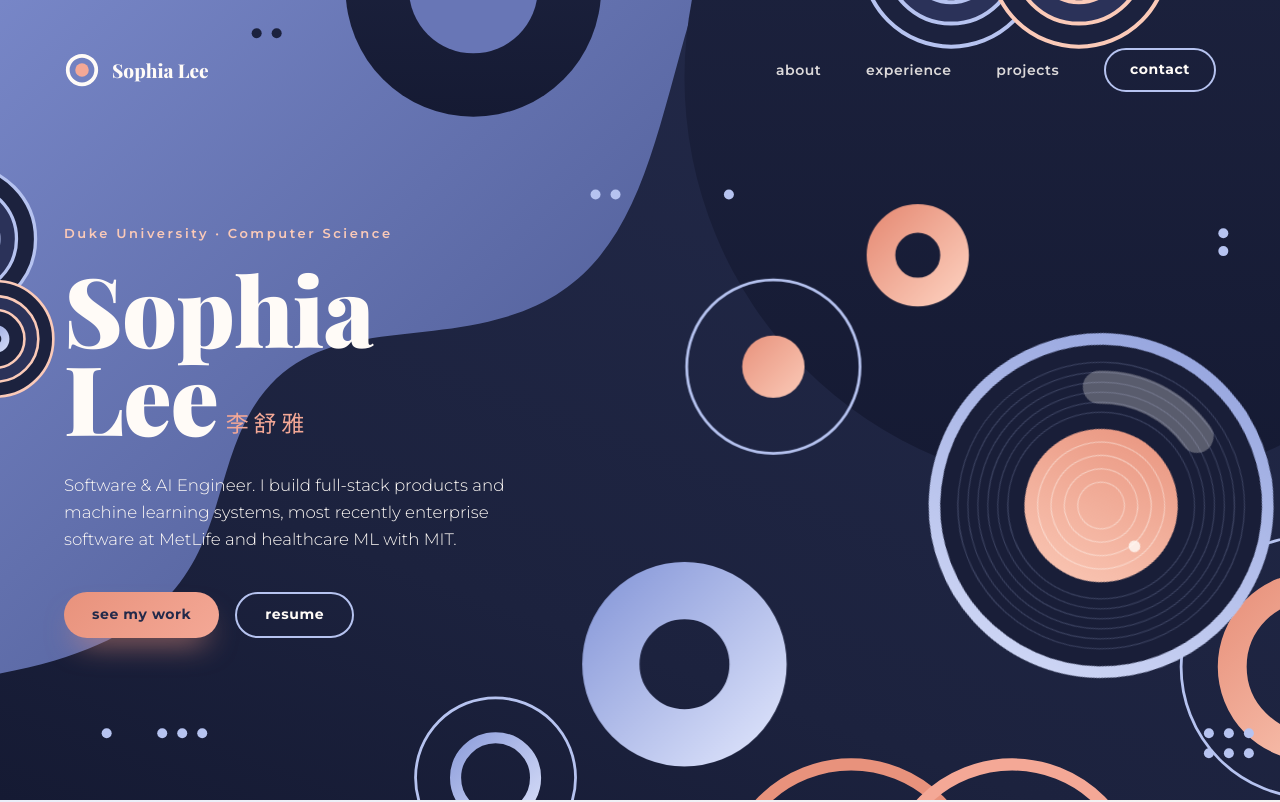
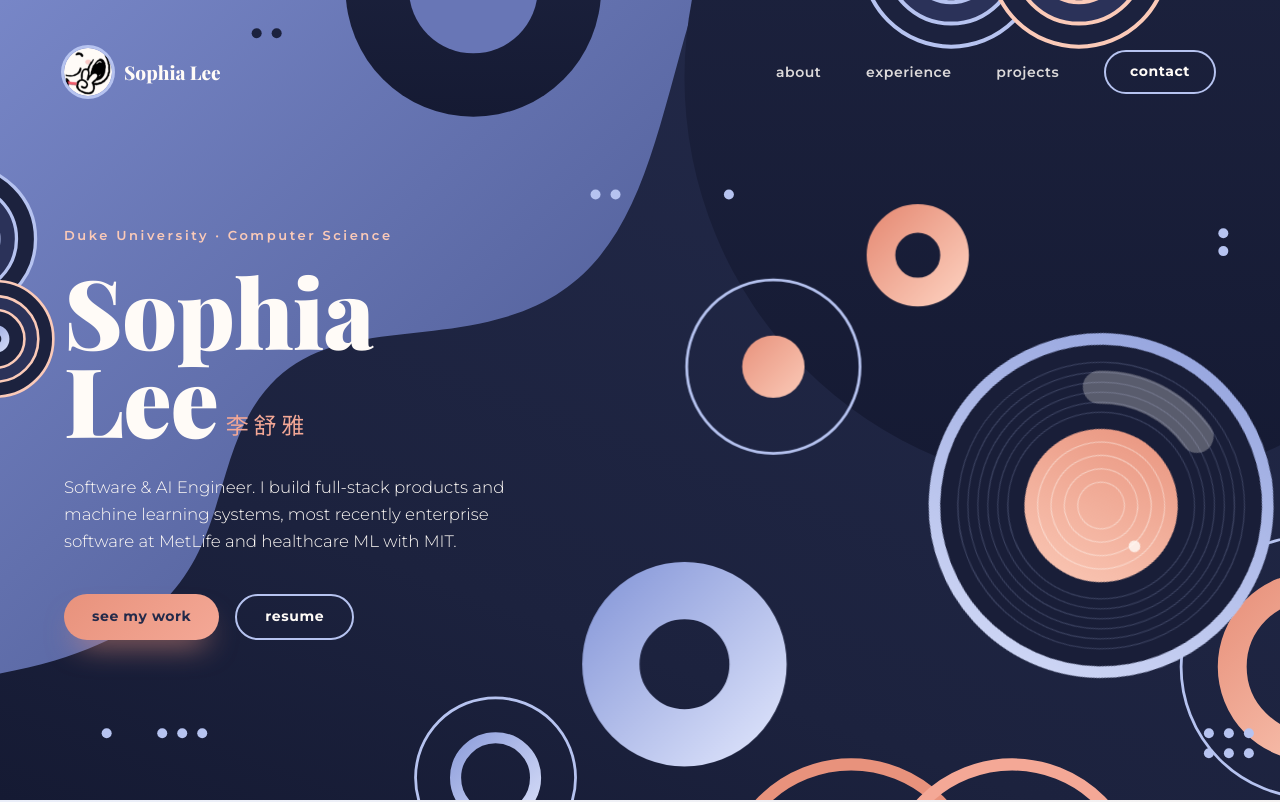
Before and after one commit to leshoya/personalwebsite, a React (Vite) app: page / in a window 1280 px wide. Shown: the top 802 px of the page. Built offline with nearby package versions, Linux system fonts and the light colour scheme.

Commit message:
more edits hm

```diff
--- a/index.html
+++ b/index.html
@@ -2,7 +2,8 @@
 <html lang="en">
   <head>
     <meta charset="UTF-8" />
-    <link rel="icon" type="image/svg+xml" href="/favicon.svg" />
+    <link rel="icon" type="image/png" href="/favicon.png" />
+    <link rel="apple-touch-icon" href="/apple-touch-icon.png" />
     <meta name="viewport" content="width=device-width, initial-scale=1.0" />
     <meta
       name="description"
--- a/src/components/Navigation.tsx
+++ b/src/components/Navigation.tsx
@@ -1,5 +1,5 @@
 import { profile } from "../data/content";
-import { Mark } from "./Shapes";
+import { publicPath } from "../lib/publicPath";
 
 const links = [
   { href: "#about", label: "about" },
@@ -11,7 +11,13 @@ export function Navigation() {
   return (
     <nav className="nav" aria-label="Primary">
       <a href="#top" className="nav__brand">
-        <Mark />
+        <img
+          src={publicPath("favicon.png")}
+          alt=""
+          className="nav__badge"
+          width={256}
+          height={256}
+        />
         {profile.name}
       </a>
       <ul className="nav__links">
--- a/src/components/Shapes.tsx
+++ b/src/components/Shapes.tsx
@@ -126,13 +126,3 @@ export function Dots({
   }
   return <g>{dots}</g>;
 }
-
-/** Ring-and-dot logo mark. */
-export function Mark({ className = "" }: { className?: string }) {
-  return (
-    <svg className={`mark ${className}`.trim()} viewBox="0 0 24 24" aria-hidden="true">
-      <circle cx="12" cy="12" r="9.5" fill="none" stroke="currentColor" strokeWidth="2.5" />
-      <circle cx="12" cy="12" r="4.5" fill="#f4a896" />
-    </svg>
-  );
-}
--- a/src/index.css
+++ b/src/index.css
@@ -164,10 +164,16 @@ strong {
   color: var(--cream);
 }
 
-.mark {
-  width: 2.25rem;
-  height: 2.25rem;
-  color: var(--cream);
+.nav__badge {
+  width: 3rem;
+  height: 3rem;
+  border-radius: 50%;
+  box-shadow: 0 0 0 3px var(--water-light);
+  transition: transform 0.4s cubic-bezier(0.2, 0.8, 0.2, 1);
+}
+
+.nav__brand:hover .nav__badge {
+  transform: rotate(-10deg) scale(1.06);
 }
 
 .nav__links {
```
Also changed, not shown: public/apple-touch-icon.png (added), public/favicon.png (added).
